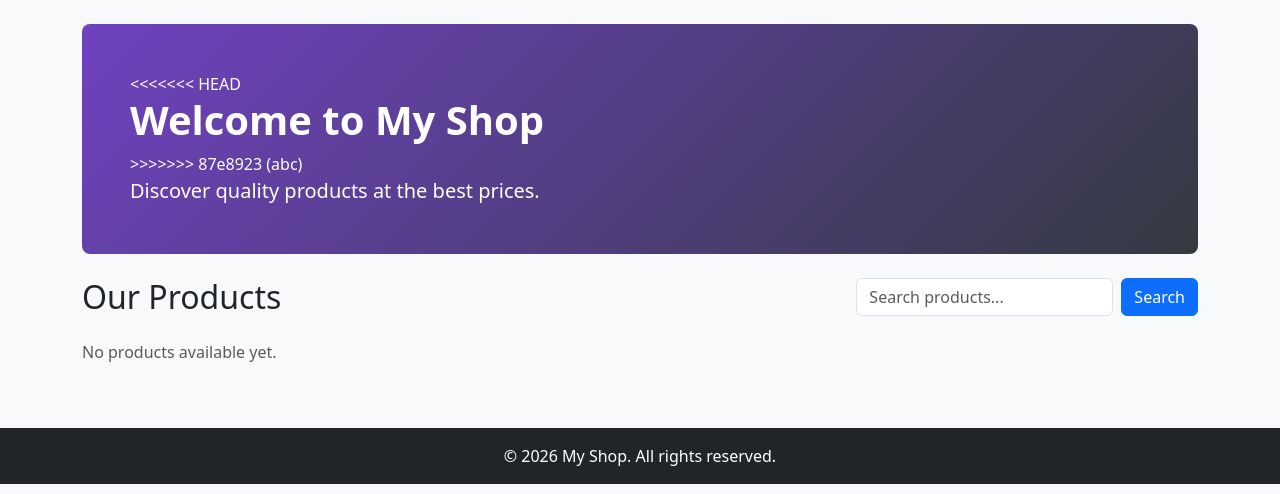
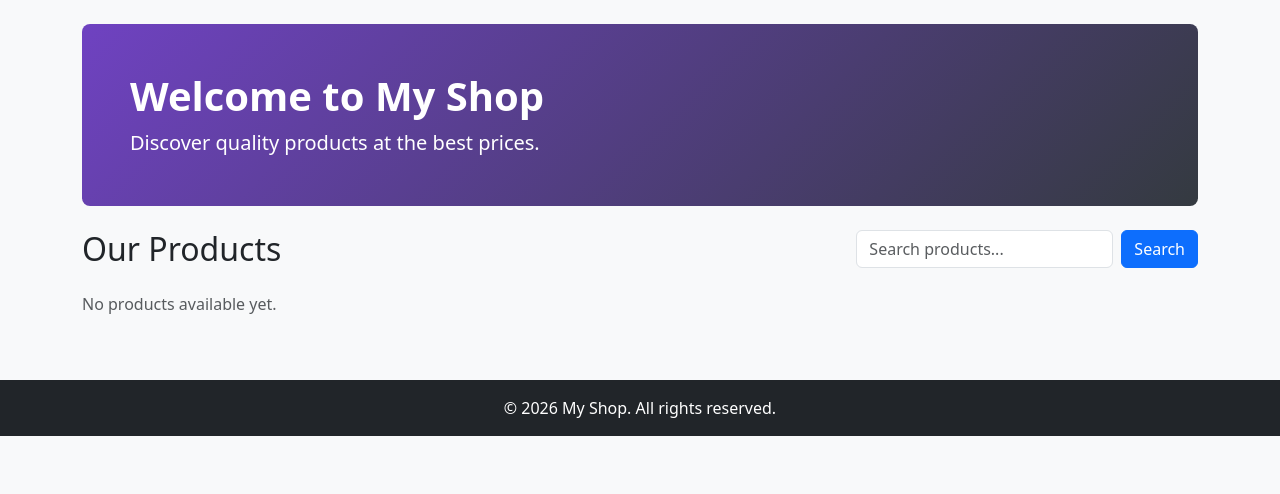
Before and after one commit to Farwa512/ecommerce-app, a Flask app: page / in a window 1280 px wide. Shown: the part 56-550 px from the top of the page. Run offline with Flask 3, Linux system fonts and the light colour scheme; data that the repository does not hold is empty.

Commit message:
Fix merge conflict in index.html
Remove merge conflict markers from index.html

```diff
--- a/templates/index.html
+++ b/templates/index.html
@@ -1,10 +1,7 @@
 {% extends "base.html" %}
 {% block content %}
 <div class="p-5 mb-4 rounded-3 text-white" style="background: linear-gradient(135deg, #6f42c1, #343a40);">
-<<<<<<< HEAD
   <h1 class="display-6 fw-bold">Welcome to My Shop</h1>
-
->>>>>>> 87e8923 (abc)
   <p class="lead mb-0">Discover quality products at the best prices.</p>
 </div>
 <div class="d-flex flex-wrap justify-content-between align-items-center mb-4 gap-2">
```
